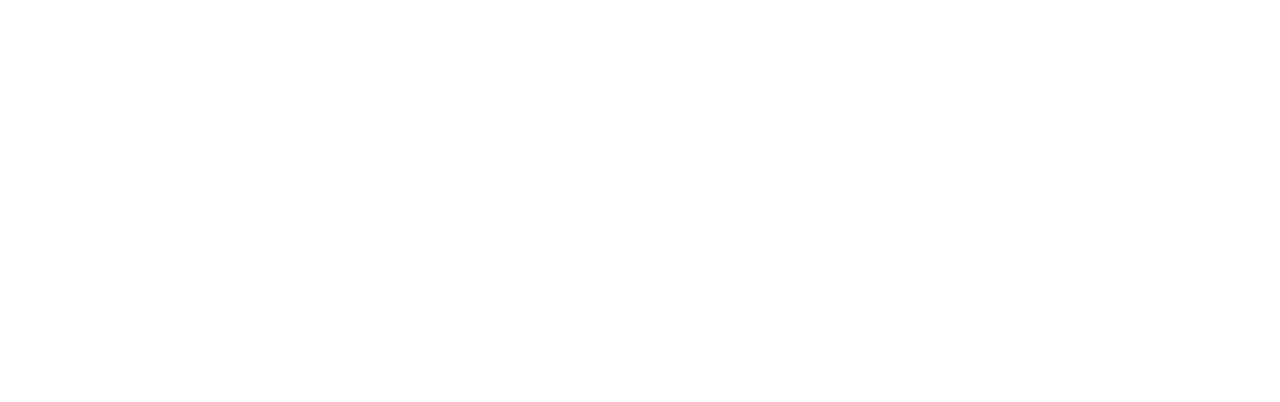
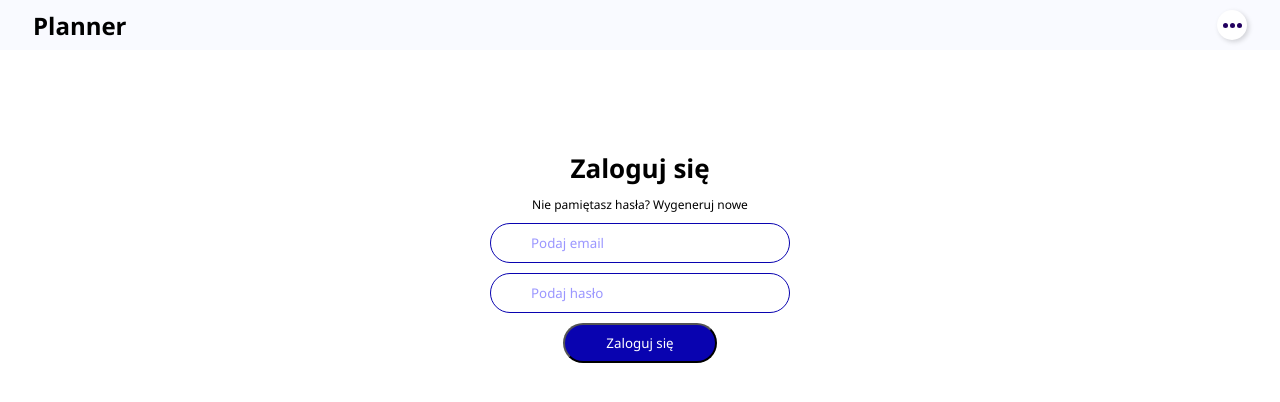
Before and after one commit to Bartlomiej95/FrontendPlannerV2, a React (Create React App) app: page /login in a window 1280 px wide. Before the commit this address had no page. Shown: the top 402 px of the page. Built offline with nearby package versions, Linux system fonts and the light colour scheme.

Commit message:
Added LoginPage view

```diff
--- a/src/App.tsx
+++ b/src/App.tsx
@@ -1,10 +1,11 @@
 import React from 'react';
 import './App.css';
 import GlobalStyle from './theme/GlobalStyle';
-import { Routes, Route, Link } from "react-router-dom";
+import { Routes, Route } from "react-router-dom";
 import { ThemeProvider } from 'styled-components';
 import { HomePage } from './views/HomePage';
-import {theme} from "./theme/mainTheme";
+import { theme } from "./theme/mainTheme";
+import { LoginPage } from './views/LoginPage';
 
 function App() {
 
@@ -13,7 +14,8 @@
       <GlobalStyle />
       <ThemeProvider theme={theme}>
         <Routes>
-          <Route path="/" element={<HomePage/>}/>
+            <Route path="/" element={<HomePage/>}/>
+            <Route path="/login" element={<LoginPage />} />
         </Routes>
       </ThemeProvider>
     </>
--- a/src/organisms/Banner/Banner.tsx
+++ b/src/organisms/Banner/Banner.tsx
@@ -1,5 +1,6 @@
 import {SyntheticEvent, useState} from "react";
 import styled from "styled-components";
+import { useNavigate } from "react-router-dom";
 import {Heading, SubHeading} from "../../components/Heading/Heading";
 import {Button} from "../../components/Button/Button";
 import { data } from "../../data/staticData";
@@ -53,6 +54,7 @@
 export const Banner = () => {
     // property which save information about id active nav ( nav - i mean active navigation circle )
     const [idActiveNav, setIdActiveNav] = useState(1);
+    const navigate = useNavigate();
 
     const handleClick = (e: SyntheticEvent, id: number) => {
         e.preventDefault();
@@ -71,7 +73,7 @@
     return(
     <Wrapper>
         <Heading>Zaloguj się lub utwórz konto</Heading>
-        <LoginButton>Zaloguj się </LoginButton>
+        <LoginButton onClick={() => navigate('/login')}>Zaloguj się </LoginButton>
         <SubHeading>Poznaj nasze rozwiązanie</SubHeading>
         <CardWrapper activeId={idActiveNav}>
             {
--- /dev/null
+++ b/src/organisms/LoginSection/LoginSection.tsx
@@ -0,0 +1,56 @@
+import styled from "styled-components";
+import {SyntheticEvent, useState} from "react";
+import { Heading } from "../../components/Heading/Heading";
+import { Paragraph } from "../../components/Paragraph/Paragraph";
+import { Button } from "../../components/Button/Button";
+import { Input } from "../../components/Input/Input";
+import {UserItem} from "../../../../planner/src/user/user.entity";
+
+const Wrapper = styled.section`
+    width: 100%;
+    height: calc(100vh - 50px);
+`;
+
+const LoginSectionHeading = styled(Heading)`
+    margin-top: 100px;
+    margin-bottom: 10px;
+`;
+
+const LoginParagraph = styled(Paragraph)`
+    text-align: center;
+`;
+
+type LoginUserData = Pick<UserItem, "email" | "password">;
+
+
+export const LoginSection = () => {
+
+    const [loginData, setLoginData] = useState<LoginUserData>({ email: "", password: ""});
+
+    const handleSubmit = (e: SyntheticEvent) => {
+        e.preventDefault();
+        console.log('submit');
+    }
+
+    const handleChange = (e: SyntheticEvent) => {
+        e.preventDefault();
+        const target = e.target as HTMLTextAreaElement ;
+        setLoginData({
+            ...loginData,
+            [target.name]: target.value,
+        })
+    }
+
+
+    return(
+        <Wrapper>
+            <LoginSectionHeading>Zaloguj się</LoginSectionHeading>
+            <LoginParagraph>Nie pamiętasz hasła? Wygeneruj nowe</LoginParagraph>
+            <form onSubmit={(e) => handleSubmit(e)} >
+                <Input name="email" type="email" placeholder="Podaj email" onChange={ (e) => handleChange(e) } />
+                <Input name="password" type="password" placeholder="Podaj hasło" onChange={ (e) => handleChange(e) } />
+                <Button>Zaloguj się</Button>
+            </form>
+        </Wrapper>
+    )
+}
--- a/src/theme/mainTheme.ts
+++ b/src/theme/mainTheme.ts
@@ -34,6 +34,8 @@
 
     // Headings **
 
+
+    // Paragraphs **
     Paragraph: {
         mobileFontSize: '12px',
     },
@@ -43,4 +45,14 @@
         mobileFontWeight: 700,
 
     },
+    //** Paragraphs
+
+    //** Inputs
+    Input:{
+        mobileWidth: '300px',
+        mobileHeight: '40px',
+        borderRadius: '20px',
+        mobilePadding: '10px 10px 10px 15px',
+    },
+    // Inputs **
 }
--- /dev/null
+++ b/src/views/LoginPage.tsx
@@ -0,0 +1,16 @@
+import styled from "styled-components";
+import { Header } from "../organisms/Header/Header";
+import {LoginSection} from "../organisms/LoginSection/LoginSection";
+
+const Wrapper = styled.div`
+    width: 100vw;
+`;
+
+export const LoginPage = () => {
+    return(
+        <Wrapper>
+            <Header />
+            <LoginSection />
+        </Wrapper>
+    )
+}
```
